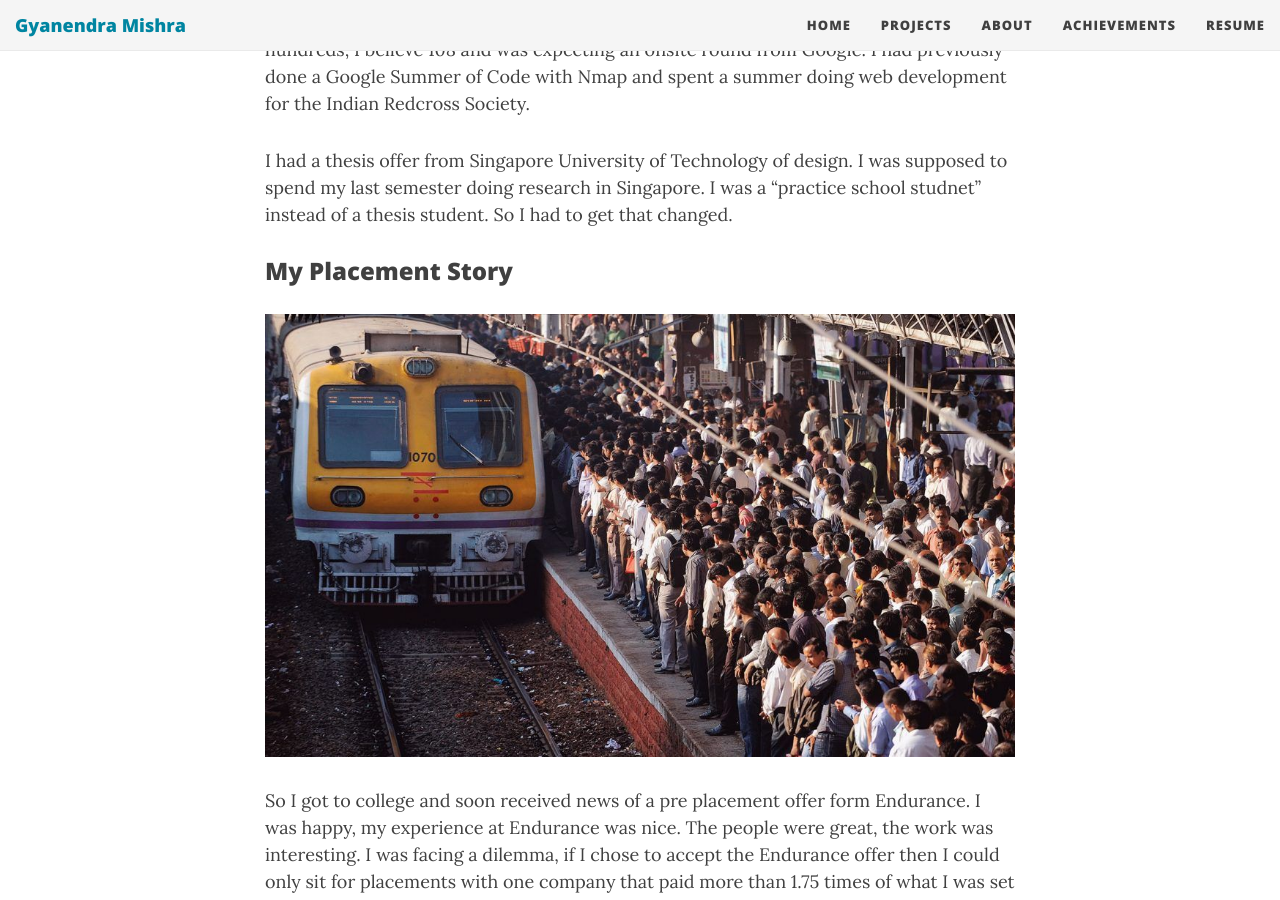
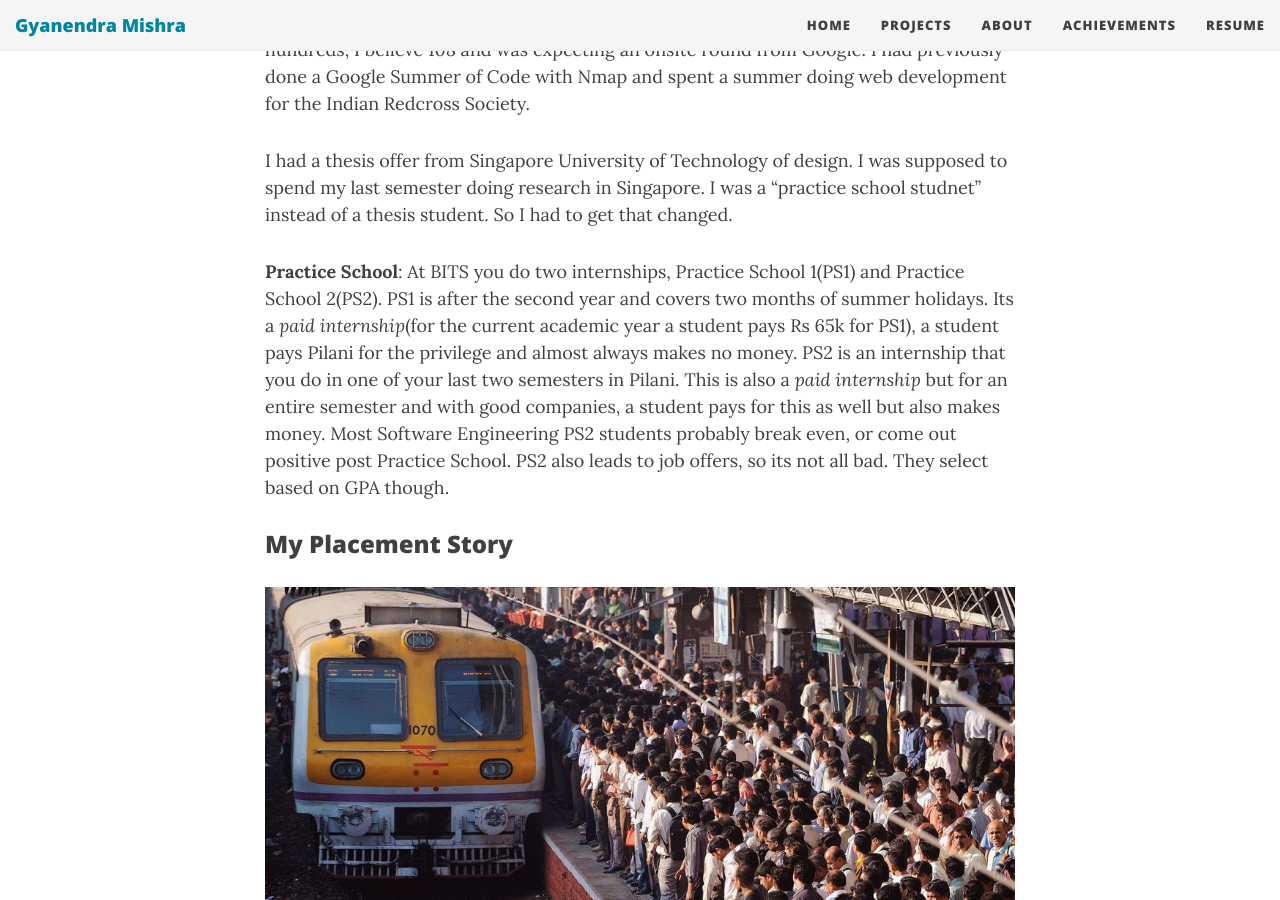
Before and after one commit to h4ck3rk3y/h4ck3rk3y.github.io, a Jekyll site: the page built from _posts/2020-08-08-college-placements-india.md, in a window 1280 px wide and 900 px high, scrolled down 842 px. Built offline with Jekyll 4.4.1, drawn with Linux system fonts in a browser that asks for light colours; nearby versions of some CDN libraries; comment, search, counter and statistics services are not loaded.

Commit message:
added description of ppractice school

```diff
--- a/_posts/2020-08-08-college-placements-india.md
+++ b/_posts/2020-08-08-college-placements-india.md
@@ -23,6 +23,9 @@ and was going to sit for first semester placements that means I was competing wi
 
 I had a thesis offer from Singapore University of Technology of design. I was supposed to spend my last semester doing research in Singapore. I was a "practice school studnet" instead of a thesis student. So I had
 to get that changed.
+
+**Practice School**: At BITS you do two internships, Practice School 1(PS1) and Practice School 2(PS2). PS1 is after the second year and covers two months of summer holidays. Its a _paid internship_(for the current academic year a student pays Rs 65k for PS1), a student pays
+Pilani for the privilege and almost always makes no money. PS2 is an internship that you do in one of your last two semesters in Pilani. This is also a _paid internship_ but for an entire semester and with good companies, a student pays for this as well but also makes money. Most Software Engineering PS2 students probably break even, or come out positive post Practice School. PS2 also leads to job offers, so its not all bad. They select based on GPA though.
 
 ### My Placement Story
 
```
